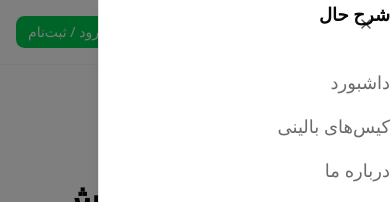
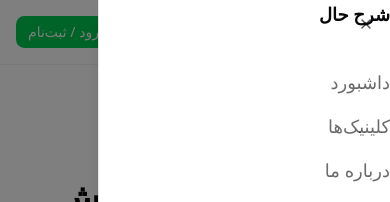
Before and after one commit to amihftm/sharhe_haloo, a Next.js app: page / in a window 390 px wide. Both pictures are taken after a click on the button "Toggle Menu". Shown: the top 202 px of the page. Built offline with nearby package versions, Linux system fonts and the light colour scheme; no server answers.

Commit message:
fixed mobile nav items

```diff
--- a/src/components/shared/MobileNav.tsx
+++ b/src/components/shared/MobileNav.tsx
@@ -41,11 +41,11 @@ export function MobileNav() {
             داشبورد
           </Link>
           <Link
-            href="/cases"
+            href="/dashboard/student/clinics"
             className="transition-colors hover:text-foreground/80 text-foreground/60"
             onClick={() => setIsOpen(false)}
           >
-            کیس‌های بالینی
+            کلینیک‌ها
           </Link>
           <Link
             href="/about"
```
